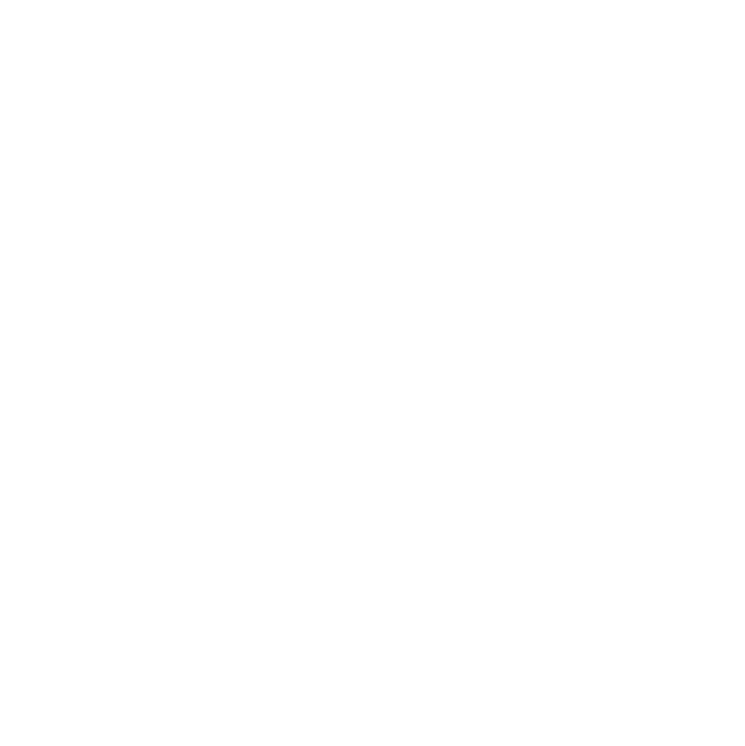
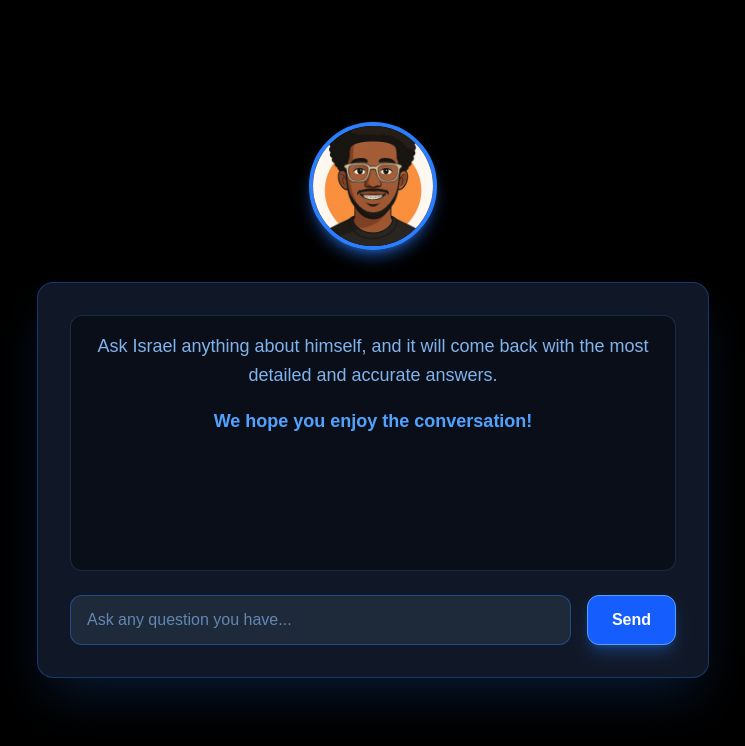
Before and after one commit to izzy-Ti/Next_f1Gpt, a Next.js app: page / in a window 1280 px wide. Shown: the top 746 px of the page, without its empty margins (267-1012 px from the left). Built offline with nearby package versions, Linux system fonts and the light colour scheme.

Commit message:
layout page

```diff
--- /dev/null
+++ b/app/component/bubble.tsx
@@ -0,0 +1,11 @@
+import React from 'react'
+
+const bubble = () => {
+  return (
+    <div>
+
+    </div>
+  )
+}
+
+export default bubble
--- a/app/page.tsx
+++ b/app/page.tsx
@@ -1,9 +1,90 @@
+"use client"
 import Image from "next/image";
+import logo from './assets/logo.jpg'
+import { useChat } from 'ai/react';
+import { Message } from "ai";
 
 export default function Home() {
+
+  const {append, isLoading, messages, input, handleInputChange, handleSubmit} = useChat()
+
+  const noMessages = messages.length === 0;
+
   return (
-    <div>
+    <main className="min-h-screen bg-black text-white p-6 flex flex-col items-center justify-center">
+      {/* Logo */}
+      <Image
+        src={logo}
+        alt="logo"
+        className="rounded-full border-4 border-blue-500 shadow-lg shadow-blue-500/50 w-32 h-32 mb-8 object-cover"
+      />
 
-    </div>
+      {/* Chat Section */}
+      <section className="w-full max-w-2xl bg-gray-900 rounded-2xl border border-blue-500/30 shadow-2xl shadow-blue-500/20 p-8">
+
+        {/* Messages Area */}
+        <div className="min-h-64 mb-6 p-4 bg-black/40 rounded-xl border border-blue-400/20">
+          {noMessages ? (
+            <div className="text-center">
+              <p className="text-lg text-blue-300/90 leading-relaxed">
+                Ask Israel anything about himself,
+                and it will come back with the most detailed
+                and accurate answers.
+                <br />
+                <span className="text-blue-400 font-semibold mt-4 inline-block">
+                  We hope you enjoy the conversation!
+                </span>
+              </p>
+            </div>
+          ) : (
+            <div className="space-y-4">
+              {messages.map((message: Message) => (
+                <div
+                  key={message.id}
+                  className={`flex ${
+                    message.role === 'user' ? 'justify-end' : 'justify-start'
+                  }`}
+                >
+                  <div
+                    className={`max-w-[80%] rounded-2xl p-4 ${
+                      message.role === 'user'
+                        ? 'bg-blue-600/20 border border-blue-500/50 text-blue-100 shadow-lg shadow-blue-500/30'
+                        : 'bg-gray-800/80 border border-blue-400/30 text-gray-100 shadow-lg shadow-blue-400/20'
+                    }`}
+                  >
+                    <p className="whitespace-pre-wrap leading-relaxed">
+                      {message.content}
+                    </p>
+                  </div>
+                </div>
+              ))}
+            </div>
+          )}
+        </div>
+
+        {/* Input Form */}
+        <form onSubmit={handleSubmit} className="flex gap-4">
+          <input
+            type="text"
+            onChange={handleInputChange}
+            value={input}
+            placeholder="Ask any question you have..."
+            className="flex-1 bg-gray-800 border border-blue-500/40 rounded-xl px-4 py-3 text-white placeholder-blue-300/60 focus:outline-none focus:border-blue-500 focus:shadow-lg focus:shadow-blue-500/30 transition-all duration-300"
+            disabled={isLoading}
+          />
+          <button
+            type="submit"
+            className="bg-blue-600 hover:bg-blue-500 border border-blue-400 text-white px-6 py-3 rounded-xl font-semibold shadow-lg shadow-blue-500/30 hover:shadow-blue-500/40 transition-all duration-300 disabled:opacity-50 disabled:cursor-not-allowed"
+            disabled={isLoading}
+          >
+            {isLoading ? (
+              <div className="w-5 h-5 border-2 border-white border-t-transparent rounded-full animate-spin"></div>
+            ) : (
+              'Send'
+            )}
+          </button>
+        </form>
+      </section>
+    </main>
   );
 }
--- a/package.json
+++ b/package.json
@@ -10,11 +10,13 @@
     "lint": "eslint"
   },
   "dependencies": {
+    "@ai-sdk/react": "^2.0.87",
     "@datastax/astra-db-ts": "^2.1.2",
     "@huggingface/inference": "^4.13.0",
     "@langchain/community": "^1.0.0",
     "@langchain/core": "^1.0.2",
     "@langchain/textsplitters": "^1.0.0",
+    "ai": "^2.2.30",
     "dotenv": "^17.2.3",
     "langchain": "^1.0.2",
     "next": "16.0.1",
```
Also changed, not shown: app/assets/logo.jpg (added), app/component/PromptSuggestionRow.tsx (added), 1 other file (tests, documents, lock files or other folders).
